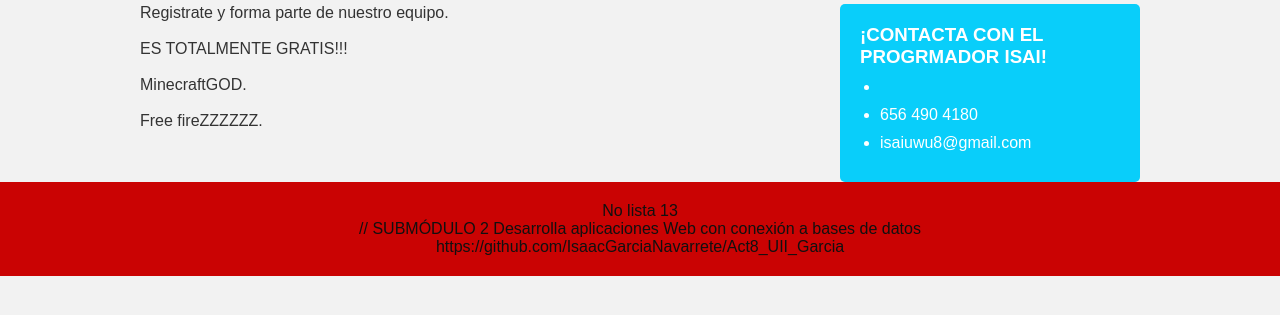
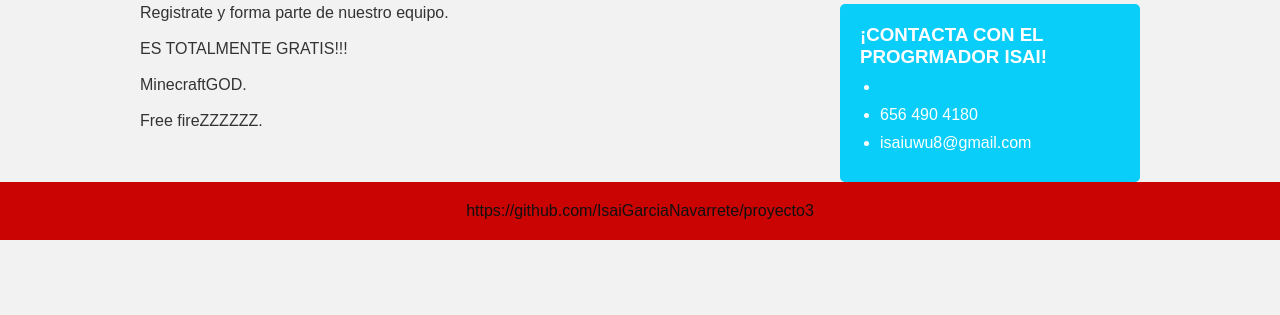
Before and after one commit to IsaiGarciaNavarrete/proyecto3, a PHP site: page /index.php in a window 1280 px wide. Shown: the part 187-502 px from the top of the page. Run offline with PHP 8.4, Linux system fonts and the light colour scheme.

Commit message:
Update index.php

```diff
--- a/index.php
+++ b/index.php
@@ -54,10 +54,8 @@
 	</section>
 	<footer>
 		<div class="wrapp">
-            <p> No lista 13 </p>
-            <p> // SUBMÓDULO 2
-                Desarrolla aplicaciones Web con conexión a bases de datos</p>
-            <p>https://github.com/IsaacGarciaNavarrete/Act8_UII_Garcia </p>
+
+			<p> https://github.com/IsaiGarciaNavarrete/proyecto3 </p>
 		</div>
 	</footer>
 </body>
```
